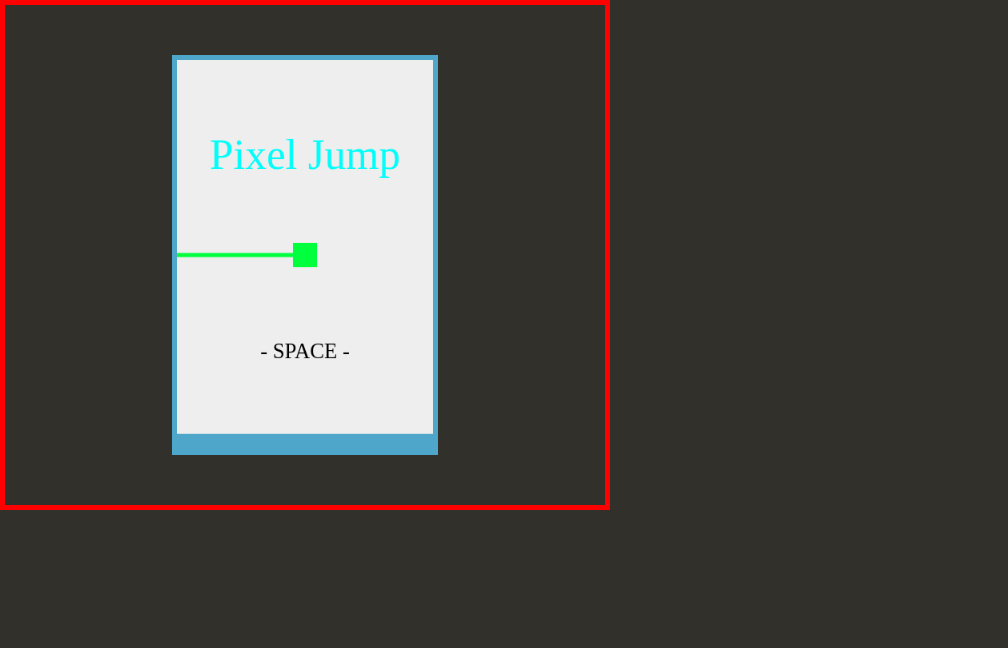
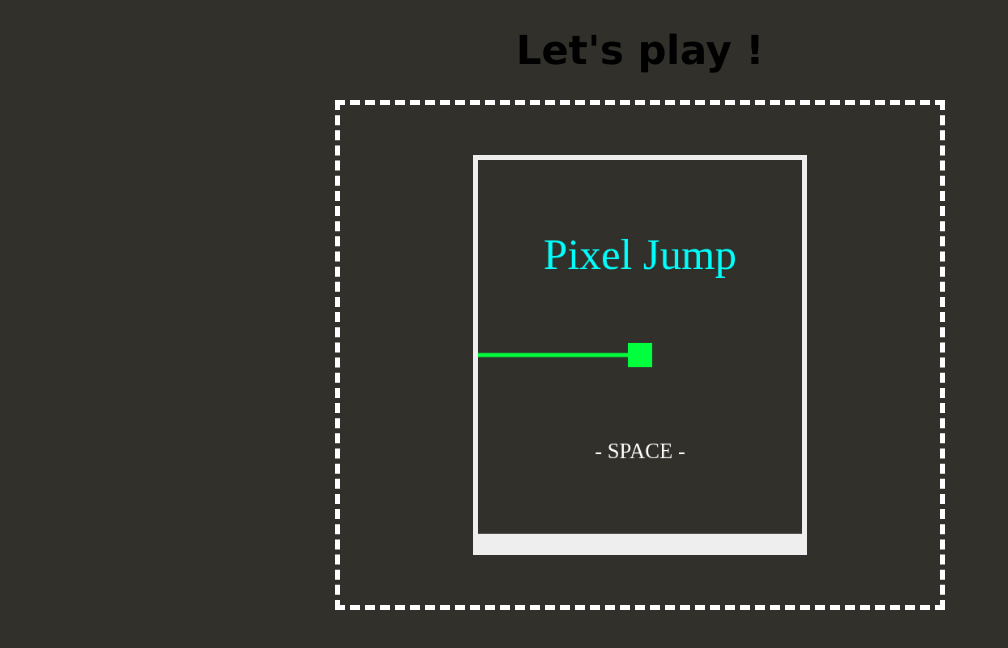
Before and after one commit to ogus/pixel-jump, a plain HTML site: page demo/index.html in a window 1280 px wide. Shown: the whole page, without its empty margins (0-1008 px from the left). Drawn offline with Linux system fonts and the light colour scheme.

Commit message:
Update README

```diff
--- a/demo/index.html
+++ b/demo/index.html
@@ -2,7 +2,7 @@
 <html lang="en">
 <head>
   <meta charset="utf-8">
-  <meta name="description" content="Flappy Bird in HTML5">
+  <meta name="description" content="Flappy Bird clone in Javascript">
   <meta name="viewport" content="width=device-width, initial-scale=1">
 
 	<link rel="stylesheet" href="style.css" />
@@ -13,8 +13,9 @@
 </head>
 
 <body>
-  <div id="test">
-    <canvas id="canvas"></canvas>
+  <h1>Let's play !</h1>
+  <div id="wrap">
+    <canvas id="canvasID"></canvas>
   <div>
 </body>
 </html>
--- a/demo/script.js
+++ b/demo/script.js
@@ -1,3 +1,3 @@
 window.onload = function(){
-  new Game("canvas",{height: 'a', backgroundColor: "#eeeeee", textColor: "#000000", worldColor: "#4ea6ca"});
+  new Game("canvasID",{worldColor: "#eeeeee", canvasWidth: "400px", border: 'false'});
 }
--- a/demo/style.css
+++ b/demo/style.css
@@ -4,7 +4,16 @@ body, html{
   height: 100%;
   width: 100%;
   background: #31302b;
-  overflow: hidden;
+  font-family: Verdana;
+}
+
+h1{
+  width: 100%;
+  height: auto;
+  color: "#eee";
+  font-size: 2.5em;
+  font-weight: bold;
+  text-align: center;
 }
 
 canvas{
@@ -12,9 +21,10 @@ canvas{
   margin: auto;
 }
 
-#test{
+#wrap{
   padding: 50px;
+  margin: 10px auto;
   width: 500px;
   height: 400px;
-  border: 5px solid #f00;
+  border: 5px dashed #fff;
 }
--- a/src/pixel-jump.js
+++ b/src/pixel-jump.js
@@ -31,8 +31,8 @@ function Game(elementID,param){
   Game._this = this;
 
   if(param === undefined){ param = {}; }
-  this.gameHeight = param.canvasHeight > 0 ? param.canvasHeight : 480;
-  this.gameWidth = param.canvasWidth > 0 ? param.canvasWidth : 320;
+  this.gameHeight = parseInt(param.canvasHeight) > 0 ? parseInt(param.canvasHeight) : 480;
+  this.gameWidth = parseInt(param.canvasWidth) > 0 ? parseInt(param.canvasWidth) : 320;
 
   this.canvas = document.getElementById(elementID);
   this.canvas.width = this.gameWidth;
@@ -250,6 +250,7 @@ Game.prototype.gameover = function(){
 };
 
 Game.prototype.setSize = function(width,height,border){
+  var width = parseInt(width), height = parseInt(height);
   var screenHeight, screenWidth;
   if(height > 0 && width > 0){
     screenHeight = height;
```
Also changed, not shown: 1 other file.
